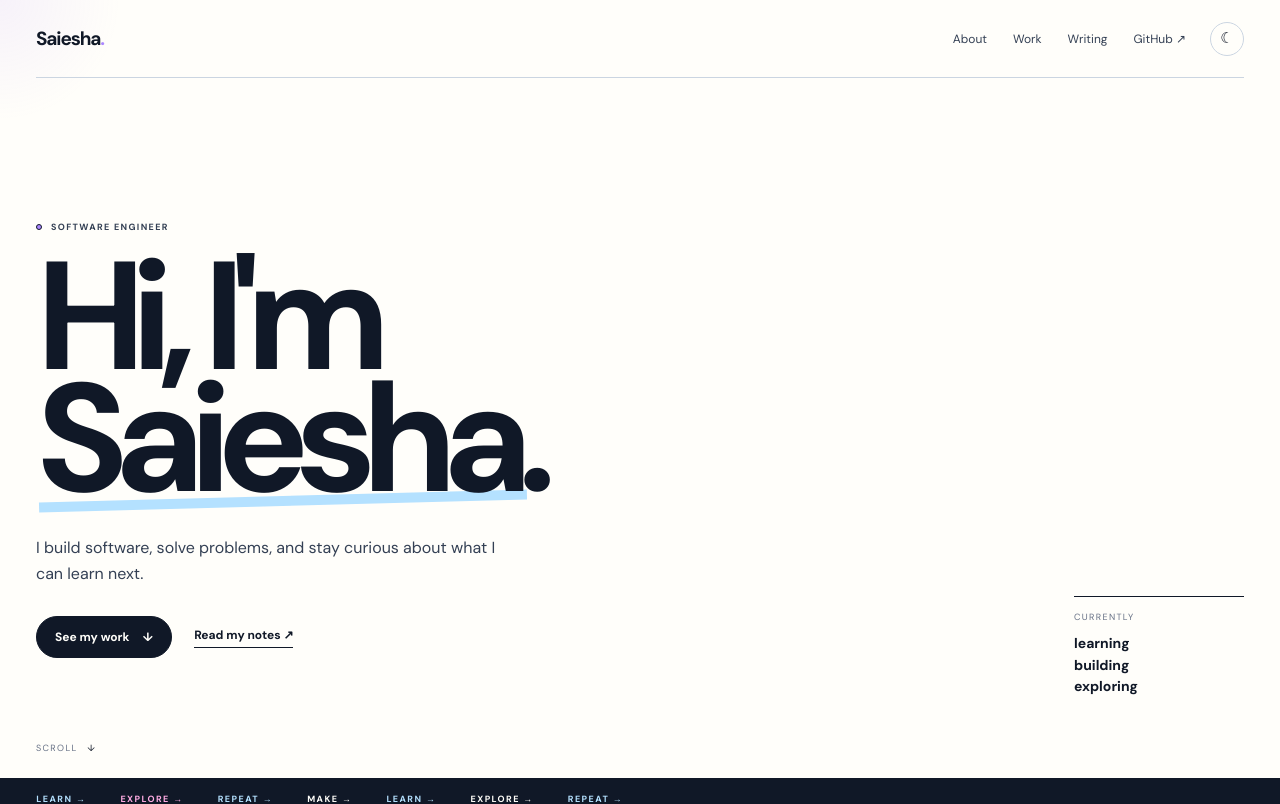
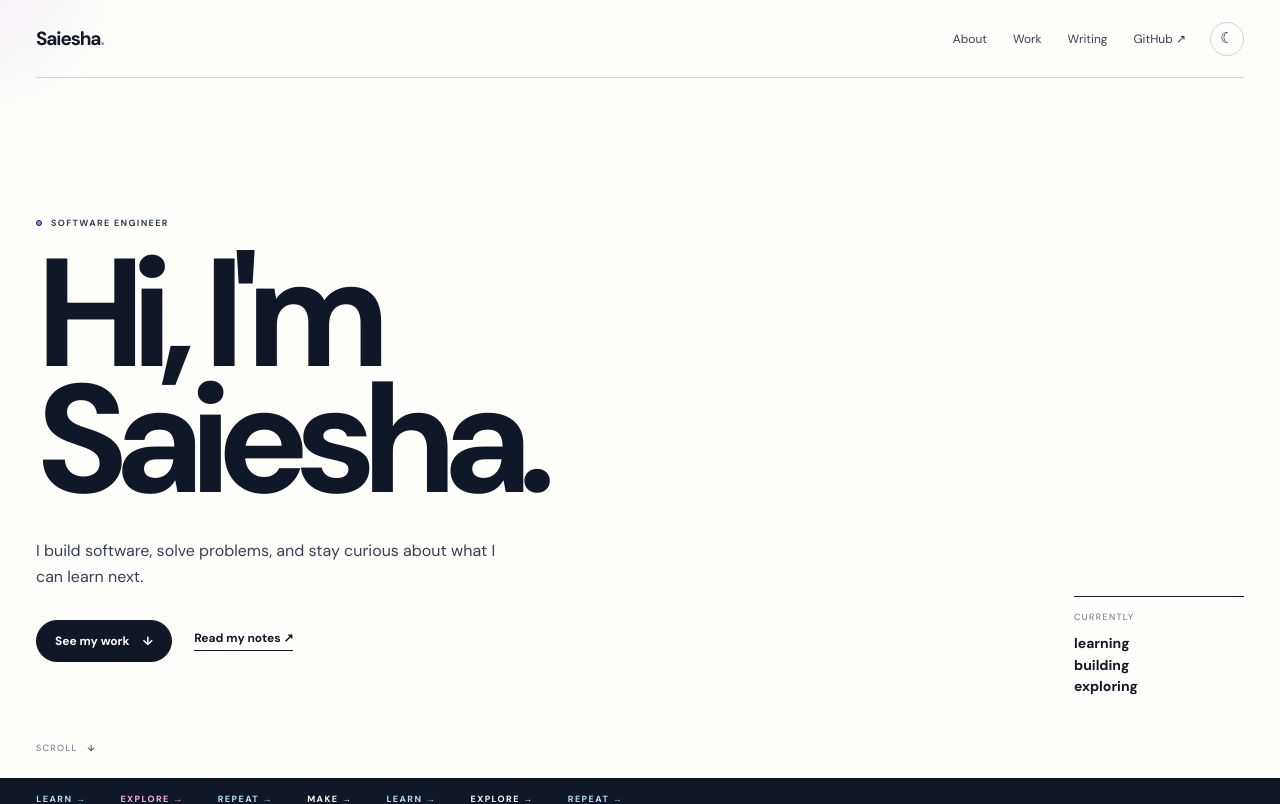
Before and after one commit to saiesha/2026, a Next.js app in the folder website/: page / in a window 1280 px wide. Shown: the top 804 px of the page. Built offline with nearby package versions, Linux system fonts and the light colour scheme.

Commit message:
Refine hero hierarchy and dark/light accent contrast

```diff
--- a/website/app/globals.css
+++ b/website/app/globals.css
@@ -43,7 +43,7 @@
 
 .hero{width:min(100% - 72px,1360px);min-height:700px;margin:auto;padding:86px 0 70px;position:relative;display:grid;grid-template-columns:minmax(0,1fr) 170px;align-items:center;gap:70px}
 .hero-content{position:relative;z-index:3;max-width:900px}.eyebrow{display:inline-flex;align-items:center;gap:9px;margin:0 0 23px;color:var(--ink-soft);font-size:9px;font-weight:700;letter-spacing:.15em;text-transform:uppercase}.eyebrow span{width:6px;height:6px;border-radius:50%;background:var(--violet);border:1px solid var(--ink)}
-h1{margin:0;max-width:900px;font-size:clamp(72px,12vw,158px);line-height:.8;letter-spacing:-.095em;font-weight:700}h1 span{position:relative;display:inline-block;z-index:0}h1 span::after{content:"";position:absolute;height:10px;left:3px;right:3%;bottom:-5px;background:var(--blue);z-index:-1;transform:rotate(-1.5deg)}
+h1{margin:0;max-width:900px;font-size:clamp(72px,12vw,158px);line-height:.82;letter-spacing:-.095em;font-weight:700}h1 .hello{display:block;font-size:.64em;line-height:.9;letter-spacing:-.075em;color:var(--ink-soft);margin-bottom:4px}h1 .name{display:block;color:var(--ink)}h1 .name::after{content:"";position:absolute;height:10px;left:3px;right:3%;bottom:-5px;background:var(--blue);z-index:-1;transform:rotate(-1.5deg)}
 .hero-copy{max-width:470px;margin:34px 0 30px;color:var(--ink-soft);font-size:16px;line-height:1.6}.hero-actions{display:flex;align-items:center;gap:22px;flex-wrap:wrap}
 .button{display:inline-flex;align-items:center;gap:13px;padding:12px 18px;border:1px solid var(--ink);border-radius:999px;font-size:12px;font-weight:700;transition:transform .25s ease,box-shadow .25s ease}.button.primary{background:var(--ink);color:var(--paper)}.button:hover{transform:translateY(-3px);box-shadow:6px 6px 0 var(--violet)}.text-link{font-size:12px;font-weight:700;border-bottom:1px solid var(--ink);padding-bottom:4px;transition:.2s ease}.text-link:hover{color:var(--ink);border-color:var(--violet)}
 .hero-note{position:relative;z-index:3;align-self:end;padding-bottom:10px;color:var(--muted);font-size:9px;line-height:1.5}.note-line{display:block;width:100%;height:1px;margin-bottom:14px;background:var(--ink)}.hero-note p{margin:0 0 8px;text-transform:uppercase;letter-spacing:.15em}.hero-note strong{color:var(--ink);font-size:14px;line-height:1.55}.scroll-note{position:absolute;left:0;bottom:24px;color:var(--muted);font-size:9px;letter-spacing:.15em;text-transform:uppercase}.scroll-note span{color:var(--ink);margin-left:6px}
@@ -76,6 +76,6 @@
   .section,.work-section{padding:84px 0}.section-label{margin-bottom:36px}.about-layout,.skills-intro{grid-template-columns:1fr;gap:40px}.about-copy{max-width:560px}.work-heading,.blog-heading{display:block}.work-intro{margin-top:24px;max-width:260px}.work-showcase{grid-template-columns:1fr;min-height:0}.work-list{border-right:0;border-bottom:1px solid var(--ink)}.work-item{min-height:86px}.work-preview{min-height:280px}.skills-intro{margin-bottom:38px}.posts{grid-template-columns:1fr}.post{min-height:230px}.closing{min-height:360px;padding:42px 30px;margin-bottom:38px}.closing::before{right:-40px;top:50px}.closing::after{right:25px;top:95px}.closing-doodle{right:28px;bottom:30px}.closing-links{gap:18px}footer{margin-bottom:24px}
 }
 @media(max-width:520px){
-  .nav,.hero,.section,.work-inner,.closing,footer{width:calc(100% - 28px)}.links a{display:none}.nav-mark{font-size:18px}.hero{padding-top:58px}h1{font-size:clamp(58px,19vw,88px)}h2{font-size:clamp(46px,14vw,68px)}.hero-copy{margin-top:28px}.hero-actions{gap:16px}.button{padding:11px 16px}.section,.work-section{padding:70px 0}.about-meta{gap:10px;line-height:1.7}.work-preview{min-height:300px;padding:26px}.work-preview p{font-size:15px}.preview-number{font-size:86px;right:18px}.skills-intro p{max-width:300px}.post{grid-template-columns:32px 1fr;padding:22px}.post h3{font-size:21px}.closing{padding:36px 24px;min-height:330px}.closing h2{font-size:clamp(50px,15vw,72px)}.closing-doodle{display:none}footer{font-size:8px}
+  .nav,.hero,.section,.work-inner,.closing,footer{width:calc(100% - 28px)}.links a{display:none}.nav-mark{font-size:18px}.hero{padding-top:58px}h1{font-size:clamp(58px,19vw,88px)}h1 .hello{font-size:.68em}h2{font-size:clamp(46px,14vw,68px)}.hero-copy{margin-top:28px}.hero-actions{gap:16px}.button{padding:11px 16px}.section,.work-section{padding:70px 0}.about-meta{gap:10px;line-height:1.7}.work-preview{min-height:300px;padding:26px}.work-preview p{font-size:15px}.preview-number{font-size:86px;right:18px}.skills-intro p{max-width:300px}.post{grid-template-columns:32px 1fr;padding:22px}.post h3{font-size:21px}.closing{padding:36px 24px;min-height:330px}.closing h2{font-size:clamp(50px,15vw,72px)}.closing-doodle{display:none}footer{font-size:8px}
 }
 @media(prefers-reduced-motion:reduce){html{scroll-behavior:auto}.reveal,.ticker span,.cursor-glow{animation:none;transition:none}}
```
